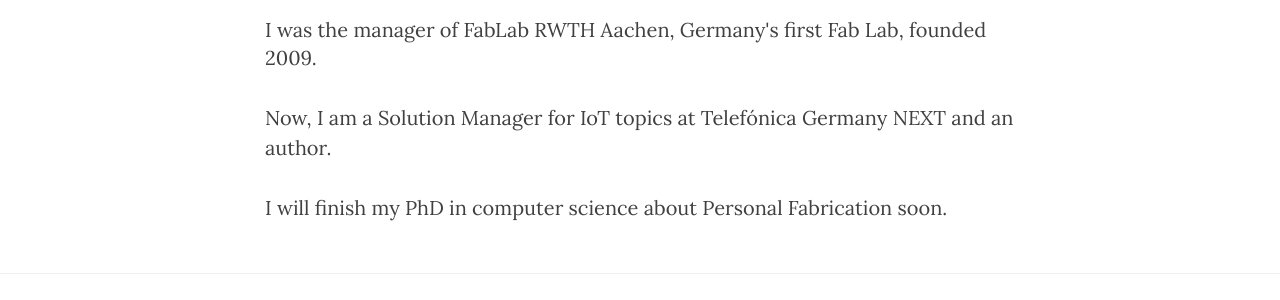
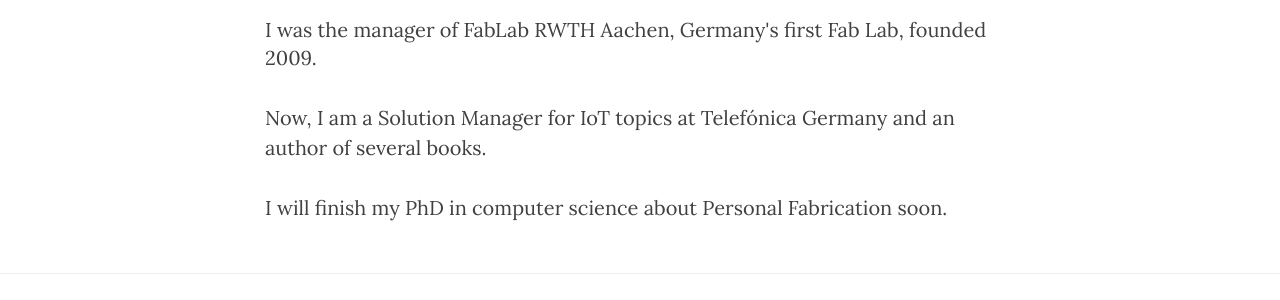
Before and after one commit to renebohne/renebohne.github.io, a Jekyll site: the page built from about.html, in a window 1280 px wide. Shown: the part 815-1115 px from the top of the page. Built offline with Jekyll 4.4.1, drawn with Linux system fonts in a browser that asks for light colours; nearby versions of some CDN libraries.

Commit message:
Update about.html

```diff
--- a/about.html
+++ b/about.html
@@ -18,6 +18,6 @@
 <p>My name is <span itemprop="name">René Bohne</span>, I am a maker and a <span itemprop="title">computer scientist</span>.</p>
 <br>I was the manager of <a href=http://fablab.rwth-aachen.de>FabLab RWTH Aachen</a>, Germany's first Fab Lab, founded 2009.
 </p>
-<p>Now, I am a Solution Manager for IoT topics at Telefónica Germany NEXT and an author.
+<p>Now, I am a Solution Manager for IoT topics at Telefónica Germany and an author of several books.
 <p>I will finish my PhD in computer science about Personal Fabrication soon.</p>
 </div>
```
